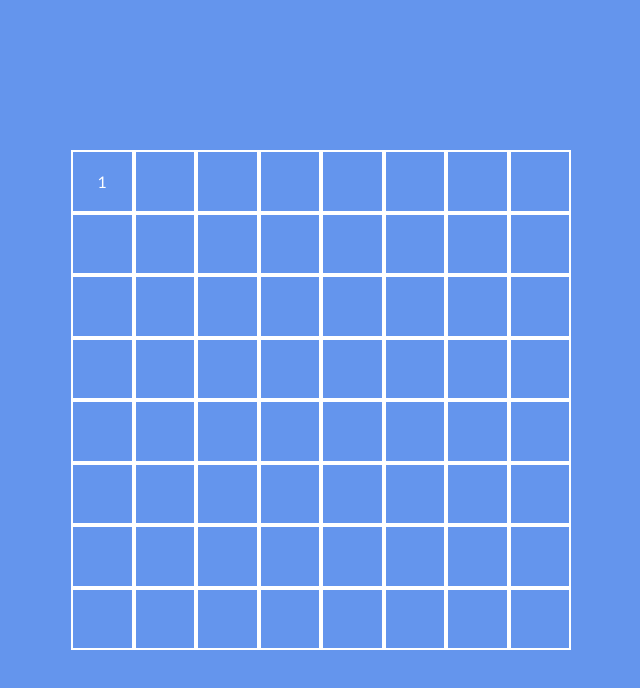
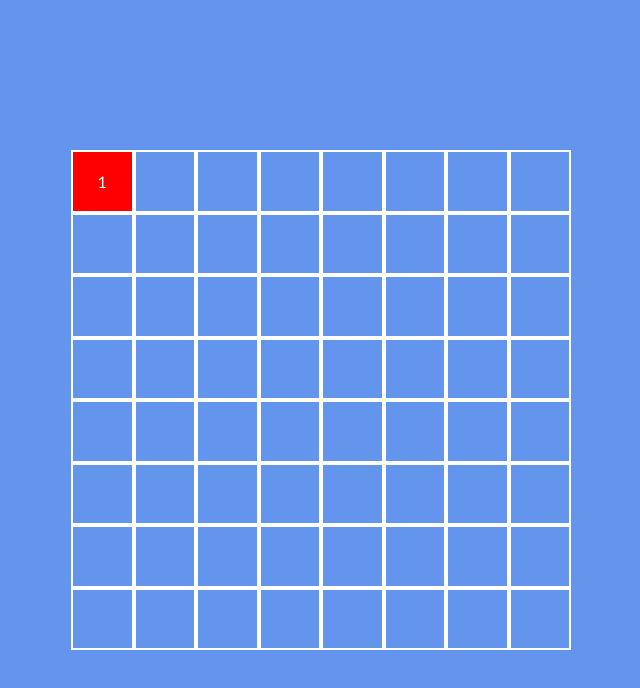
Before and after one commit to LucaFabbozzo/js-grigliadinamica, a plain HTML site: page index.html in a window 1280 px wide. Both pictures are taken after a click on the element 421 px from the left and 181 px from the top of the page. Shown: the whole page, without its empty margins (319-959 px from the left). Drawn offline with Linux system fonts and the light colour scheme.

Commit message:
when is odd or even change color

```diff
--- a/css/style.css
+++ b/css/style.css
@@ -34,3 +34,11 @@ body {
   height: calc(100% / 8);
   border: 2px solid white;
 }
+
+.square.odd {
+  background-color: red;
+}
+
+.square.even {
+  background-color: green;
+}
--- a/js/script.js
+++ b/js/script.js
@@ -34,12 +34,14 @@ function createSquare(idSquare) {
   //square.innerHTML = idSquare + 1;
   //creo una proprieta custom di square dove gli salvo il numero del quadratino, è come salvare informazioni all'interno di un'oggetto
   square.idElement = idSquare + 1;
-  square.addEventListener('click', clicksquare)
+  square.addEventListener('click', clickSquare)
   container.append(square);
 }
 
-function clicksquare() {
+function clickSquare() {
   //la parola chiave this ci restituisce l'evento cliccato, il this deve essere all'interno di un listener di eventi
   console.log(this.idElement);
   this.innerHTML = this.idElement;
+  //con l'operatore ternario filtro la classe da aggiungere
+  this.classList.add((this.idElement % 2) ? 'odd' : 'even');
 }
```
